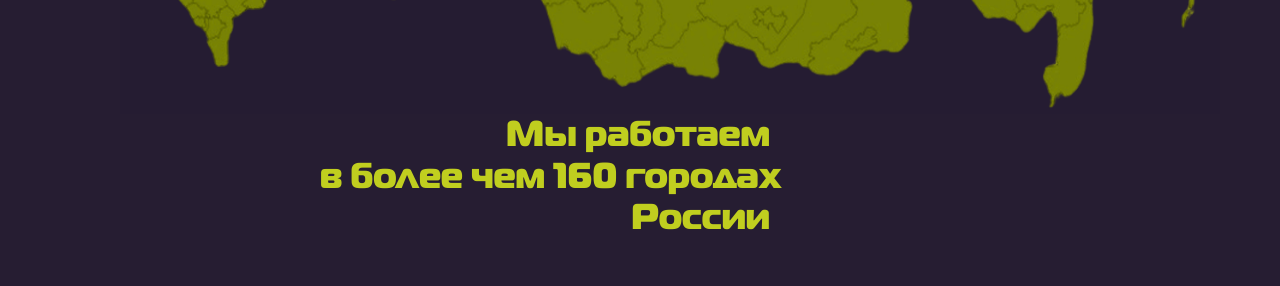
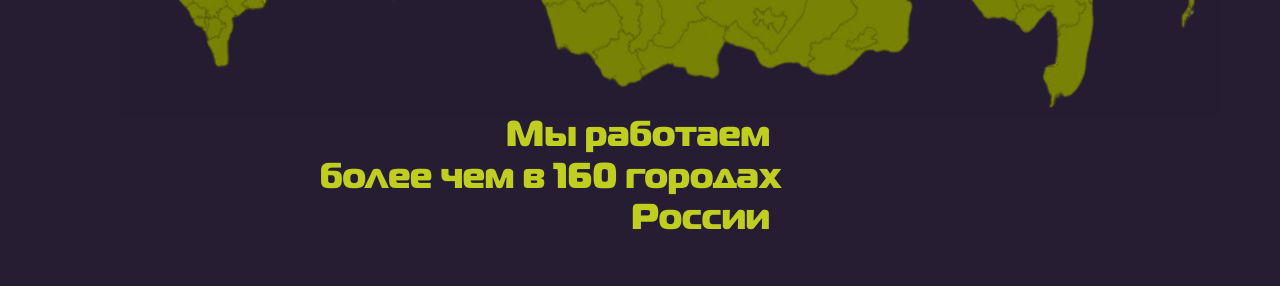
Before and after one commit to ryzzzzzzzzzzz/RMGroup, a plain HTML site: page index.html in a window 1280 px wide. Shown: the part 1340-1626 px from the top of the page. Drawn offline with Linux system fonts and the light colour scheme.

Commit message:
fix grammatical error

```diff
--- a/index.html
+++ b/index.html
@@ -33,7 +33,7 @@
                     <figure>
                         <img src="./img/map.webp" alt="map">
                         <figcaption>
-                            <span>Мы работаем в&nbsp;более&nbsp;чем&nbsp;160&nbsp;городах России</span>
+                            <span>Мы работаем более&nbsp;чем&nbsp;в&nbsp;160&nbsp;городах России</span>
                         </figcaption>
                     </figure>
                     <span id="soon">Скоро здесь будет готовый сайт...</span>
```
